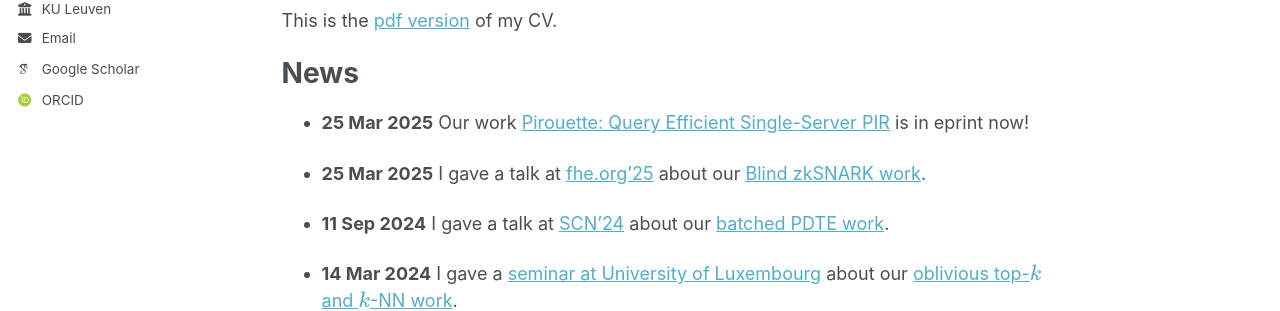
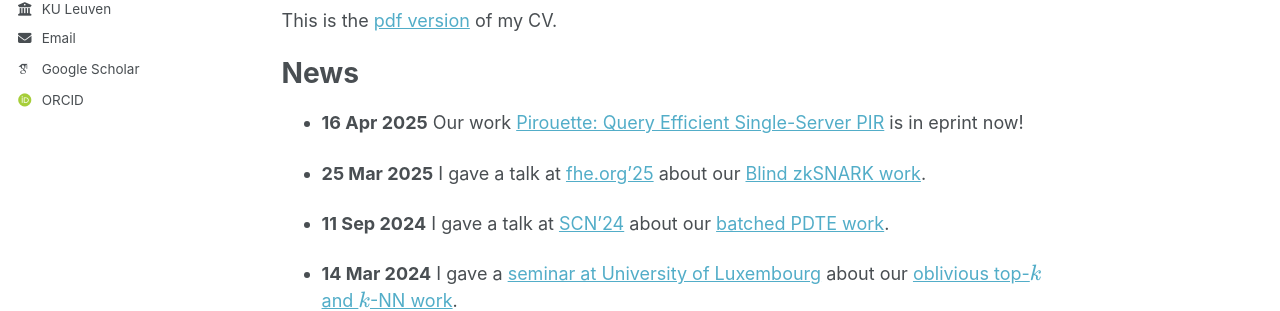
Before and after one commit to jiayikang2/jiayikang2.github.io, a Jekyll site: the page built from _pages/about.md, in a window 1280 px wide and 1274 px high. Shown: the part 350-661 px from the top of the window. Built offline with Jekyll 4.4.1, drawn with Linux system fonts in a browser that asks for light colours; some web fonts are replaced.

Commit message:
correct an error

```diff
--- a/_pages/about.md
+++ b/_pages/about.md
@@ -18,7 +18,7 @@ This is the [pdf version](/files/resume.pdf) of my CV.
 
 News
 ======
- - **25 Mar 2025** Our work [Pirouette: Query Efficient Single-Server PIR](https://eprint.iacr.org/2025/680) is in eprint now!
+ - **16 Apr 2025** Our work [Pirouette: Query Efficient Single-Server PIR](https://eprint.iacr.org/2025/680) is in eprint now!
 
  - **25 Mar 2025** I gave a talk at [fhe.org'25](https://fhe.org/conferences/conference-2025/) about our [Blind zkSNARK work](https://eprint.iacr.org/2024/1684).
 
```
